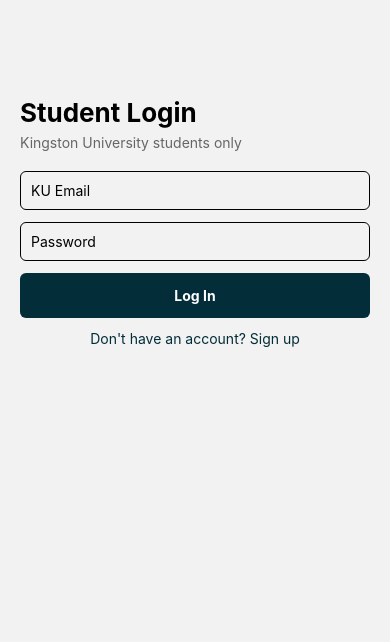
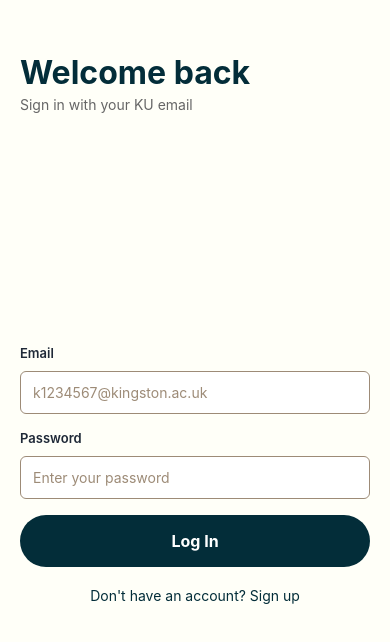
Before and after one commit to badarianof/ku_connect, a React Native app: screen /StudentLogin in a window 390 px wide. Shown: the part 200-842 px from the top of the page. Built offline with nearby package versions, Linux system fonts and the light colour scheme.

Commit message:
apply theme to student login screen

```diff
--- a/src/components/screens/student/StudentLoginScreen.js
+++ b/src/components/screens/student/StudentLoginScreen.js
@@ -1,13 +1,9 @@
-import {
-  View,
-  Text,
-  TextInput,
-  Pressable,
-  StyleSheet,
-  Alert,
-} from "react-native";
+import { View, Text, TextInput, StyleSheet, Alert } from "react-native";
 import { useState } from "react";
 import { supabase } from "../../../api/supabase";
+import ScreenWrapper from "../../../components/layout/ScreenWrapper";
+import Button from "../../../components/layout/Button";
+import { colors, spacing, radius } from "../../../theme";
 
 export default function StudentLoginScreen({ navigation }) {
   const [email, setEmail] = useState("");
@@ -33,49 +29,71 @@
   };
 
   return (
-    <View style={styles.container}>
-      <Text style={styles.title}>Student Login</Text>
-      <Text style={styles.subtitle}>Kingston University students only</Text>
+    <ScreenWrapper>
+      <View style={styles.header}>
+        <Text style={styles.title}>Welcome back</Text>
+        <Text style={styles.subtitle}>Sign in with your KU email</Text>
+      </View>
 
+      <View style={styles.form}>
+        <Text style={styles.label}>Email</Text>
         <TextInput
-        placeholder="KU Email"
+          placeholder="k1234567@kingston.ac.uk"
           value={email}
           onChangeText={setEmail}
           style={styles.input}
           keyboardType="email-address"
           autoCapitalize="none"
+          placeholderTextColor={colors.neutral}
         />
+
+        <Text style={styles.label}>Password</Text>
         <TextInput
-        placeholder="Password"
+          placeholder="Enter your password"
           value={password}
           onChangeText={setPassword}
           style={styles.input}
           secureTextEntry
+          placeholderTextColor={colors.neutral}
         />
 
-      <Pressable style={styles.button} onPress={handleLogin}>
-        <Text style={styles.buttonText}>Log In</Text>
-      </Pressable>
+        <Button title="Log In" onPress={handleLogin} />
 
-      <Pressable onPress={() => navigation.navigate("StudentSignup")}>
-        <Text style={styles.link}>Don't have an account? Sign up</Text>
-      </Pressable>
+        <Text
+          style={styles.link}
+          onPress={() => navigation.navigate("StudentSignup")}
+        >
+          Don't have an account? Sign up
+        </Text>
       </View>
+    </ScreenWrapper>
   );
 }
 
 const styles = StyleSheet.create({
-  container: { flex: 1, padding: 20, justifyContent: "center" },
-  title: { fontSize: 26, fontWeight: "bold", marginBottom: 6 },
-  subtitle: { color: "#666", marginBottom: 20 },
-  input: { borderWidth: 1, padding: 10, borderRadius: 6, marginBottom: 12 },
-  button: {
-    backgroundColor: "#032D39",
-    padding: 14,
-    borderRadius: 6,
-    alignItems: "center",
-    marginBottom: 12,
+  header: { flex: 1, justifyContent: "center" },
+  title: {
+    fontSize: 32,
+    fontWeight: "bold",
+    color: colors.primary,
+    marginBottom: spacing.xs,
   },
-  buttonText: { color: "white", fontWeight: "bold" },
-  link: { textAlign: "center", color: "#032D39" },
+  subtitle: { color: colors.grey, fontSize: 14 },
+  form: { marginBottom: spacing.xl, gap: spacing.sm },
+  label: {
+    fontSize: 13,
+    fontWeight: "600",
+    color: colors.primaryText,
+    marginBottom: 2,
+  },
+  input: {
+    borderWidth: 1,
+    borderColor: colors.neutral,
+    padding: spacing.md,
+    borderRadius: radius.sm,
+    marginBottom: spacing.sm,
+    backgroundColor: colors.white,
+    color: colors.primaryText,
+  },
+  link: { textAlign: "center", color: colors.primary, marginTop: spacing.md },
 });
```
Lines whose indentation alone changed are shown as unchanged.
